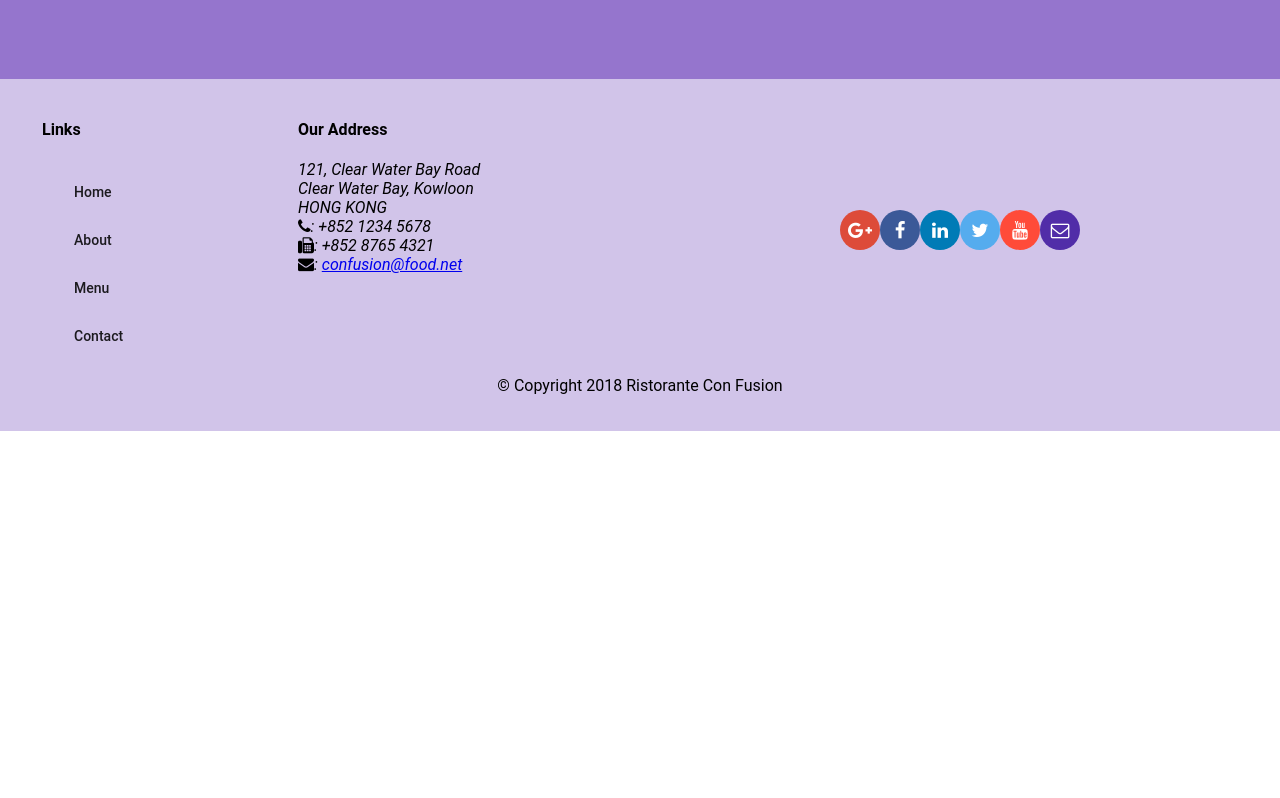
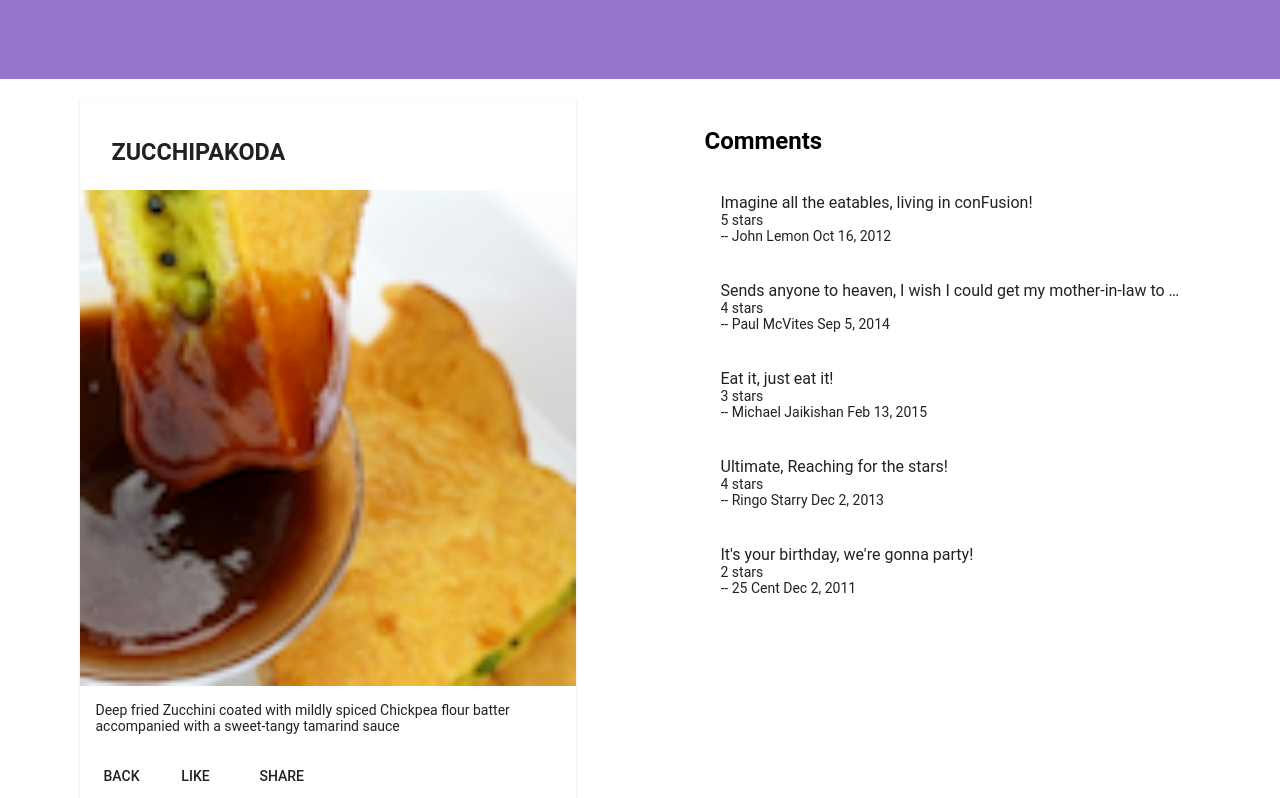
Before and after one commit to yasuomaidana/FullStackWebDevelopmentCourse, an Angular app in the folder conFusion/: page /dishdetail/1 in a window 1280 px wide. Before the commit this address led to /. Shown: the part 260-1058 px from the top of the page. Before the commit the page ends 800 px from the top, so only its background shows below. Built offline with nearby package versions, Linux system fonts and the light colour scheme.

Commit message:
url parameters practice

```diff
--- a/conFusion/src/app/app-routing/routes.ts
+++ b/conFusion/src/app/app-routing/routes.ts
@@ -10,5 +10,6 @@
     {path:'home',component:HomeComponent},
     {path:'menu',component:MenuComponent},
     {path:'contact',component:ContactComponent},
+    {path:'dishdetail/:id',component:DishdetailComponent},
     {path:'', redirectTo:'/home', pathMatch:'full'}
 ];
--- a/conFusion/src/app/dishdetail/dishdetail.component.html
+++ b/conFusion/src/app/dishdetail/dishdetail.component.html
@@ -18,6 +18,7 @@
         <p>{{dish.description}}</p>
       </mat-card-content>
       <mat-card-actions>
+        <button mat-button (click)="goBack()">BACK</button>
         <button mat-button>LIKE</button>
         <button mat-button>SHARE</button>
       </mat-card-actions>
--- a/conFusion/src/app/dishdetail/dishdetail.component.ts
+++ b/conFusion/src/app/dishdetail/dishdetail.component.ts
@@ -1,5 +1,13 @@
-import { Component, OnInit, Input } from '@angular/core';
+// We use Input when we pass information through methods that
+//are not links
+//import { Component, OnInit, Input } from '@angular/core';
+import { Component, OnInit} from '@angular/core';
+//To use information using url parameters
+import {Params,ActivatedRoute} from '@angular/router';
+import {Location} from '@angular/common';
 import {Dish} from '../shared/dish'
+//Import services
+import {DishService} from '../services/dish.service';
 
 @Component({
   selector: 'app-dishdetail',
@@ -8,10 +16,18 @@
 })
 export class DishdetailComponent implements OnInit
 {
-    @Input()
-     dish = Dish;
-     constructor() { }
+    //Since we are not passing the information through
+    //@Input()
+    dish: Dish;
+    constructor(private dishService:DishService,
+      private location:Location,
+      private route:ActivatedRoute) { }
 
-     ngOnInit() {}
-
+    ngOnInit() {
+      let id = this.route.snapshot.params['id'];
+      this.dish = this.dishService.getDish(id);
+    }
+    goBack(): void{
+      this.location.back();
+    }
 }
--- a/conFusion/src/app/footer/footer.component.html
+++ b/conFusion/src/app/footer/footer.component.html
@@ -9,10 +9,10 @@
       <div fxFlex="40" fxFlexOffset="20px">
         <h4>Links</h4>
         <mat-list>
-          <mat-list-item><a mat-button>Home</a></mat-list-item>
+          <mat-list-item><a mat-button routerLink="/home">Home</a></mat-list-item>
           <mat-list-item><a mat-button>About</a></mat-list-item>
-          <mat-list-item><a mat-button>Menu</a></mat-list-item>
-          <mat-list-item><a mat-button>Contact</a></mat-list-item>
+          <mat-list-item><a mat-button routerLink="/menu">Menu</a></mat-list-item>
+          <mat-list-item><a mat-button routerLink="/contact">Contact</a></mat-list-item>
         </mat-list>
       </div>
       <div fxFlex="55">
--- a/conFusion/src/app/menu/menu.component.html
+++ b/conFusion/src/app/menu/menu.component.html
@@ -11,7 +11,7 @@
 
   <div fxFlex>
     <mat-grid-list cols="2" rowHeight="200px">
-      <mat-grid-tile *ngFor="let dish of dishes" (click)="onSelected(dish)">
+      <mat-grid-tile *ngFor="let dish of dishes" [routerLink]="['/dishdetail', dish.id]">
         <img height="200px" src={{dish.image}} alt={{dish.name}}>
         <mat-grid-tile-footer>
           <h1>{{dish.name | uppercase}}</h1>
@@ -20,6 +20,4 @@
     </mat-grid-list>
   </div>
 
-  <app-dishdetail [dish]="selectedDish"></app-dishdetail>
-
 </div>
```
